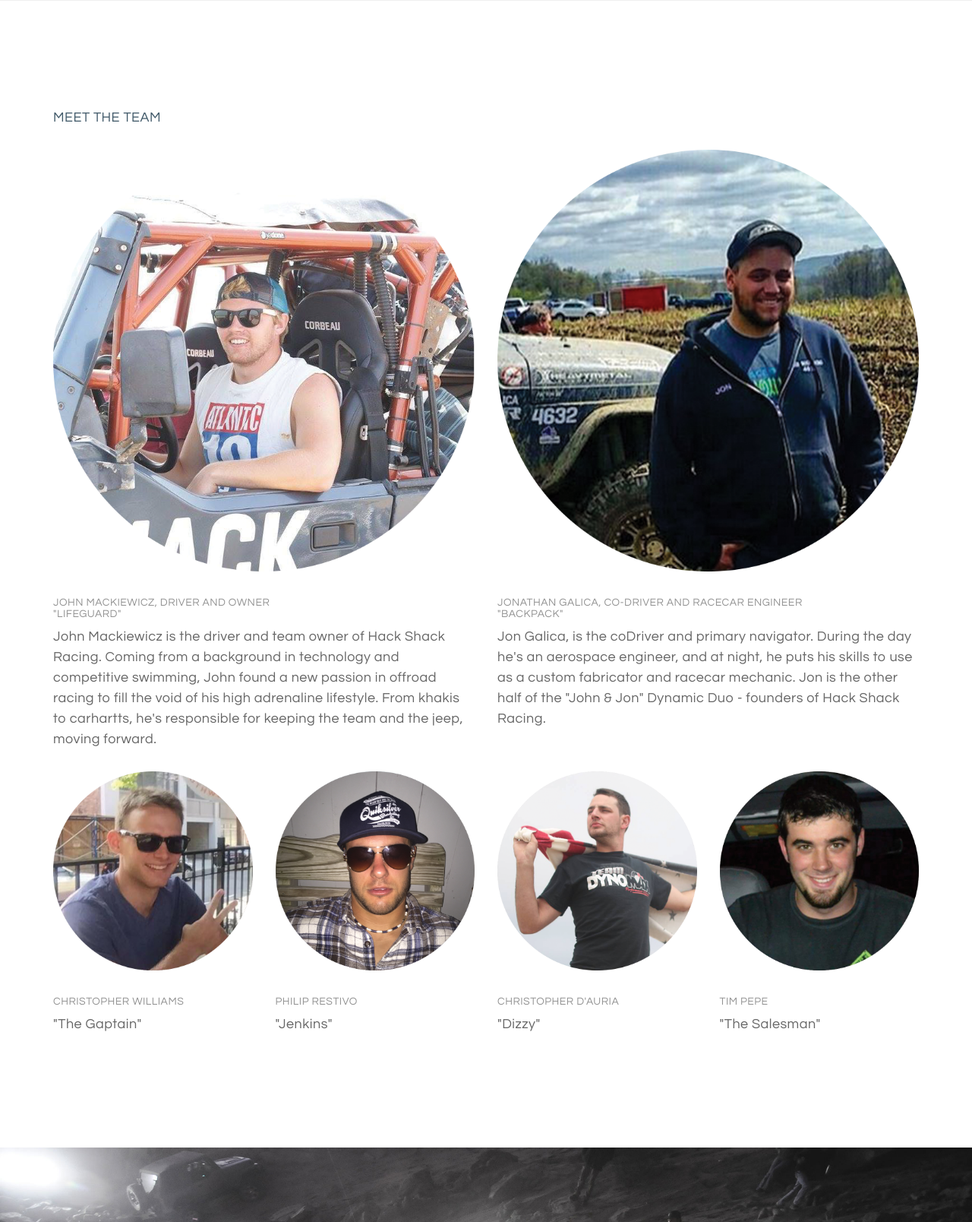
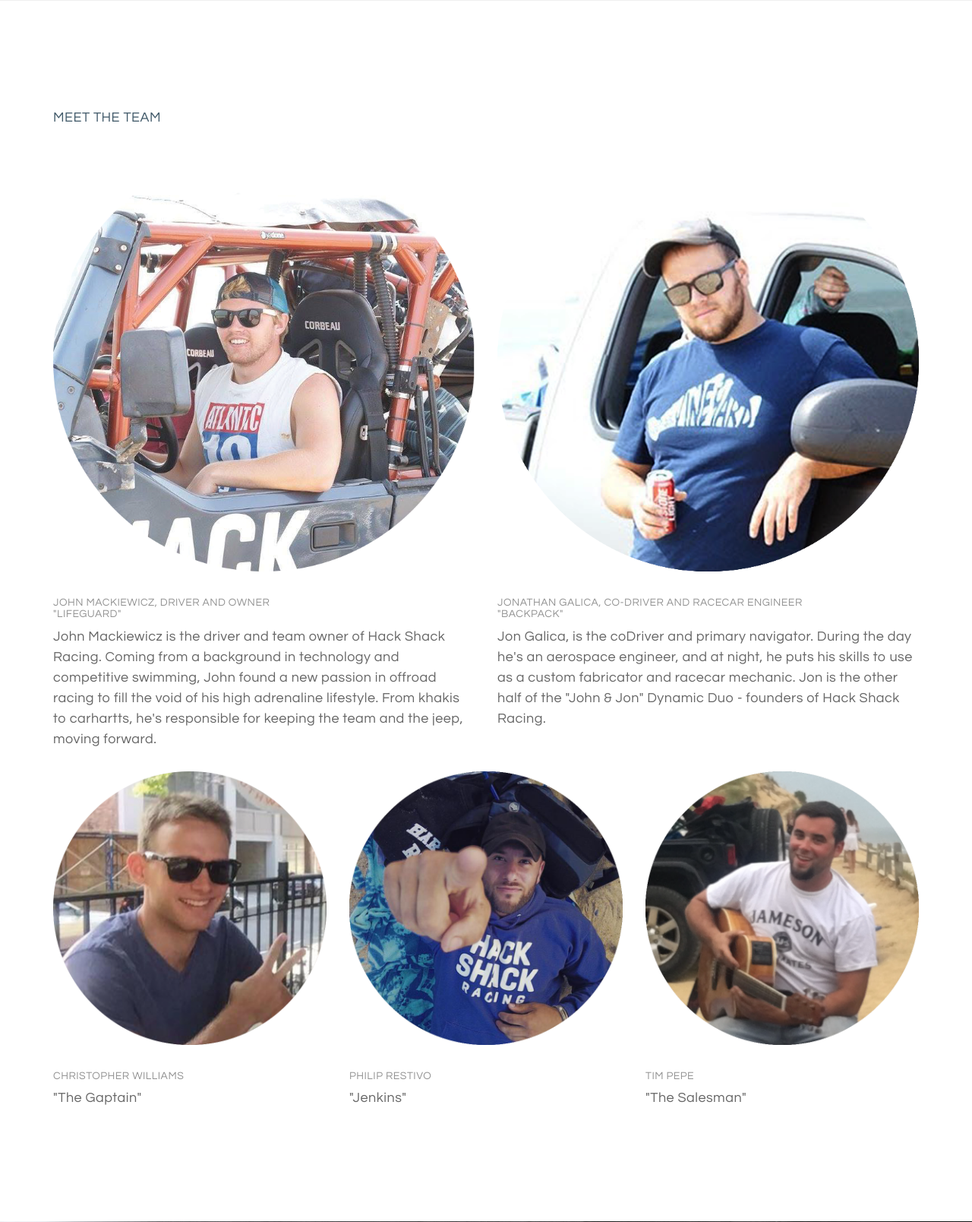
Before and after one commit to itschriswilliams/Hack-Shack-Racing, a PHP site: page / in a window 1280 px wide. Shown: the part 2555-4163 px from the top of the page at 76% size. Run offline with PHP 8.4, Linux system fonts and the light colour scheme; some libraries are stand-ins or nearby versions.

Commit message:
biophoto refresh

```diff
--- a/pages/home.php
+++ b/pages/home.php
@@ -300,7 +300,7 @@
             </h4>
         </article>
         <article class="blog-home-list col-sm-12 col-md-6">
-            <img src="img/sub/team/JGalica2.jpg" alt="">
+            <img src="img/sub/team/JGalica6.jpg" alt="">
             <br>
             <br>
             <h5 class="uppercase ltgrey-text margined-top tiny questrial">Jonathan Galica, Co-Driver and Racecar Engineer <br />"Backpack"</h5>
@@ -310,29 +310,29 @@
         </article>
         <div class="col-md-12">
             <br></div>
-        <article class="blog-home-list col-sm-6 col-md-3">
+        <article class="blog-home-list col-sm-6 col-md-4">
             <img src="img/sub/team/CWilliams.png" alt="">
             <br>
             <br>
             <h5 class="uppercase ltgrey-text margined-top tiny questrial">Christopher Williams</h5>
             <h4 class="questrial">"The Gaptain"</h4>
         </article>
-        <article class="blog-home-list col-sm-6 col-md-3">
-            <img src="img/sub/team/PRestivo.png" alt="">
+        <article class="blog-home-list col-sm-6 col-md-4">
+            <img src="img/sub/team/PRestivo2.png" alt="">
             <br>
             <br>
             <h5 class="uppercase ltgrey-text margined-top tiny questrial">Philip Restivo</h5>
             <h4 class="questrial">"Jenkins"</h4>
         </article>
-        <article class="blog-home-list col-sm-6 col-md-3">
+        <!-- <article class="blog-home-list col-sm-6 col-md-3">
             <img src="img/sub/team/CDauria.png" alt="">
             <br>
             <br>
             <h5 class="uppercase ltgrey-text margined-top tiny questrial">Christopher D'Auria</h5>
             <h4 class="questrial">"Dizzy"</h4>
-        </article>
-        <article class="blog-home-list col-sm-6 col-md-3">
-            <img src="img/sub/team/TPepe2.png" alt="">
+        </article> -->
+        <article class="blog-home-list col-sm-6 col-md-4">
+            <img src="img/sub/team/TPepe3.png" alt="">
             <br>
             <br>
             <h5 class="uppercase ltgrey-text margined-top tiny questrial">Tim Pepe</h5>
```
Also changed, not shown: img/sub/team/JGalica3.jpg (added), img/sub/team/JGalica4.jpg (added), img/sub/team/JGalica5.jpg (added), img/sub/team/JGalica6.jpg (added), img/sub/team/PRestivo2.png (added), img/sub/team/TPepe3.png (added).
